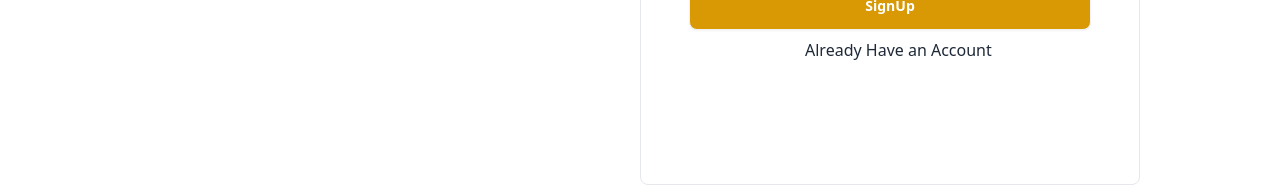
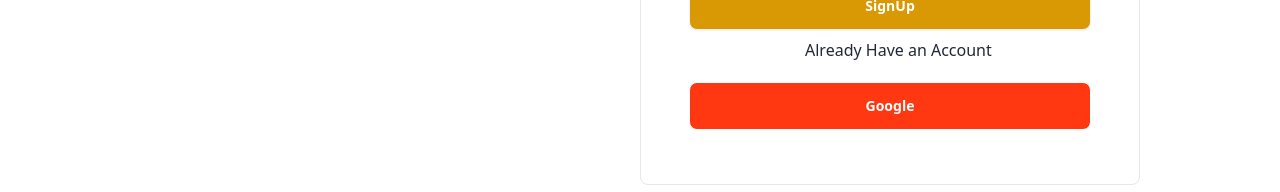
Before and after one commit to Thouhid98/b8a12-client-side, a React (Vite) app: page /register in a window 1280 px wide. Shown: the part 563-755 px from the top of the page. Built offline with nearby package versions, Linux system fonts and the light colour scheme; no server answers.

Commit message:
Google Login Done

```diff
--- /dev/null
+++ b/src/Components/SocialLogin/SocialLogin.jsx
@@ -0,0 +1,42 @@
+import { useNavigate } from "react-router-dom";
+import { useContext } from "react";
+import { AuthContext } from "../../providers/AuthProvider";
+import useAxiosPublic from "../../hooks/useAxiosPublic";
+
+
+const SocialLogin = () => {
+
+    const {googleSignIn} = useContext(AuthContext)
+    const axiosPublic = useAxiosPublic()
+    const navigate = useNavigate();
+
+    const handleGoogleSignIn = ()=>{
+        googleSignIn()
+        .then(result=>{
+            console.log(result.user);
+            const userInfo = {
+                email: result.user?.email,
+                name: result.user?.displayName
+
+            }
+            axiosPublic.post('/users', userInfo)
+            .then(res =>{
+                console.log(res.data);
+                navigate('/')
+            })
+        })
+    }
+
+    return (
+        <div>
+            <div>
+                <button onClick={handleGoogleSignIn} className="btn btn-outline bg-[#FF3811] text-white w-full mb-3 mt-3">
+                    Google
+                </button>
+
+            </div>
+        </div>
+    );
+};
+
+export default SocialLogin;
--- a/src/pages/Register/Register.jsx
+++ b/src/pages/Register/Register.jsx
@@ -1,10 +1,12 @@
 import { useContext } from "react";
 import { useForm } from "react-hook-form";
 import { AuthContext } from "../../providers/AuthProvider";
-// import useAxiosPublic from "../../hooks/useAxiosPublic";
+import useAxiosPublic from "../../hooks/useAxiosPublic";
+import Swal from "sweetalert2";
+import SocialLogin from "../../Components/SocialLogin/SocialLogin";
 
 const Register = () => {
-    // const axiosPublic = useAxiosPublic();
+    const axiosPublic = useAxiosPublic();
     const {
         register,
         handleSubmit,
@@ -27,6 +29,26 @@
             updateUserProfile(data.name, data.photoURL)
             .then(()=>{
                 console.log('user profile updated');
+
+                // Save User info to database
+                const userInfo = {
+                    name: data.name,
+                    email: data.email,
+                    photo: data.photoURL
+                }
+                axiosPublic.post('/users', userInfo)
+                .then(res=>{
+                    console.log('add to database');
+                    if(res.data.insertedId >1){
+                        Swal.fire({
+                            title: 'Success!',
+                            text: 'SignUp Successfull',
+                            icon: 'success',
+                            confirmButtonText: 'Cool'
+                        })
+                    }
+
+                })
                 reset()
             })
         })
@@ -94,7 +116,7 @@
                     </form>
 
                     <div>
-                        {/* <SocialLogin></SocialLogin> */}
+                        <SocialLogin></SocialLogin>
                     </div>
                 </div>
             </div>
--- a/src/providers/AuthProvider.jsx
+++ b/src/providers/AuthProvider.jsx
@@ -1,5 +1,5 @@
 import { createContext, useEffect, useState } from "react";
-import { createUserWithEmailAndPassword, getAuth, onAuthStateChanged, signInWithEmailAndPassword, signOut, updateProfile } from "firebase/auth";
+import { GoogleAuthProvider, createUserWithEmailAndPassword, getAuth, onAuthStateChanged, signInWithEmailAndPassword, signInWithPopup, signOut, updateProfile } from "firebase/auth";
 import app from "../firebase/firebase.config";
 
 
@@ -9,6 +9,7 @@
 const AuthProvider = ({children}) => {
     const [user, setUser] = useState(null);
     const [loading, setLoading] = useState(true)
+    const googleProvider = new GoogleAuthProvider()
 
     const createUser = (email, password) =>{
         setLoading(true)
@@ -18,6 +19,11 @@
     const signinUser = (email, password) =>{
         setLoading(true)
         return signInWithEmailAndPassword(auth, email, password)
+    }
+
+    const googleSignIn = () =>{
+        setLoading(true)
+        return signInWithPopup(auth, googleProvider)
     }
 
     const logOut = () =>{
@@ -42,7 +48,7 @@
     }, [])
 
 
-    const authInfo ={user,loading, createUser, signinUser, logOut, updateUserProfile}
+    const authInfo ={user,loading, createUser, signinUser, logOut, updateUserProfile, googleSignIn}
     return (
         <AuthContext.Provider value={authInfo}>
             {children}
```
